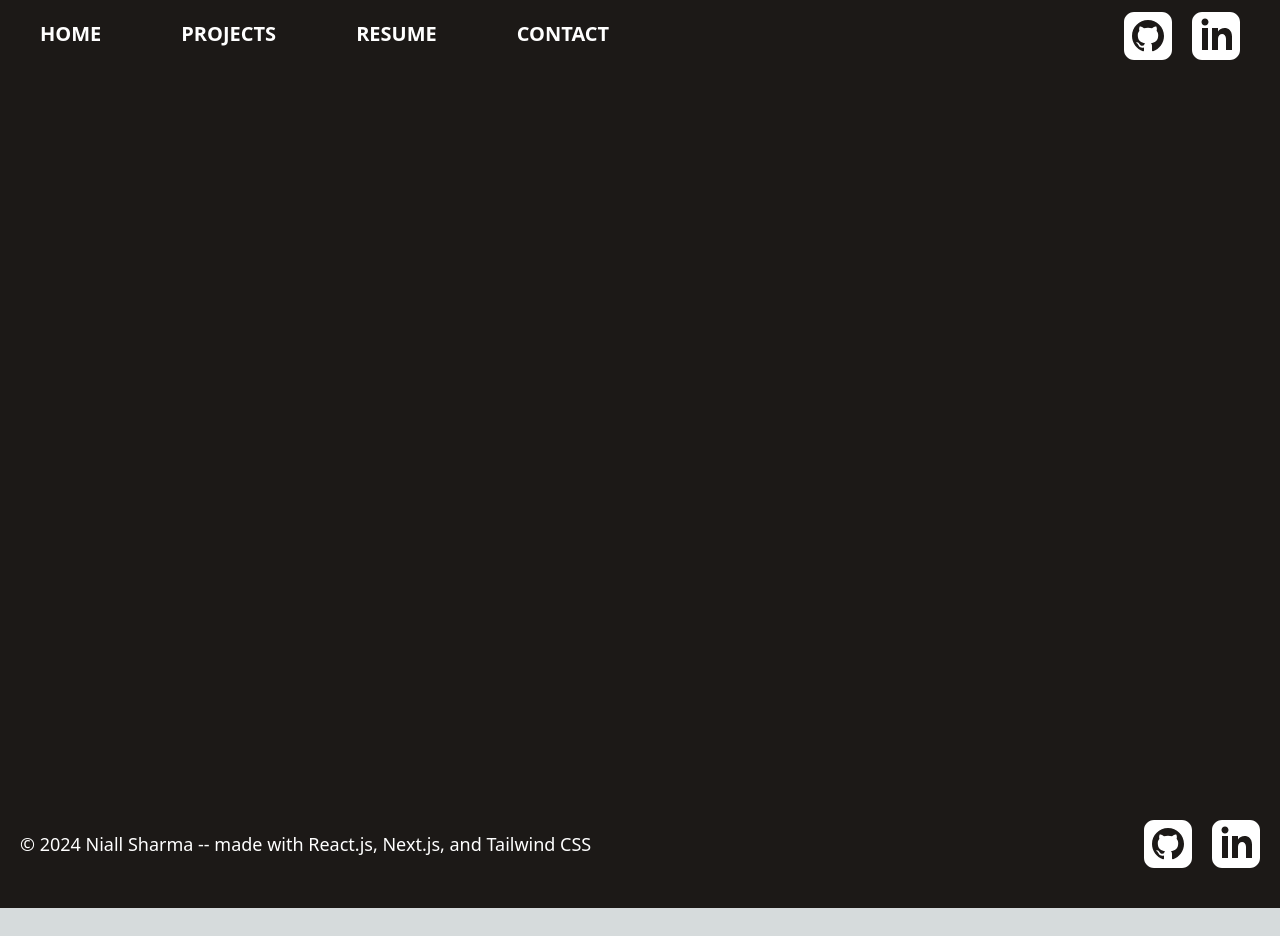
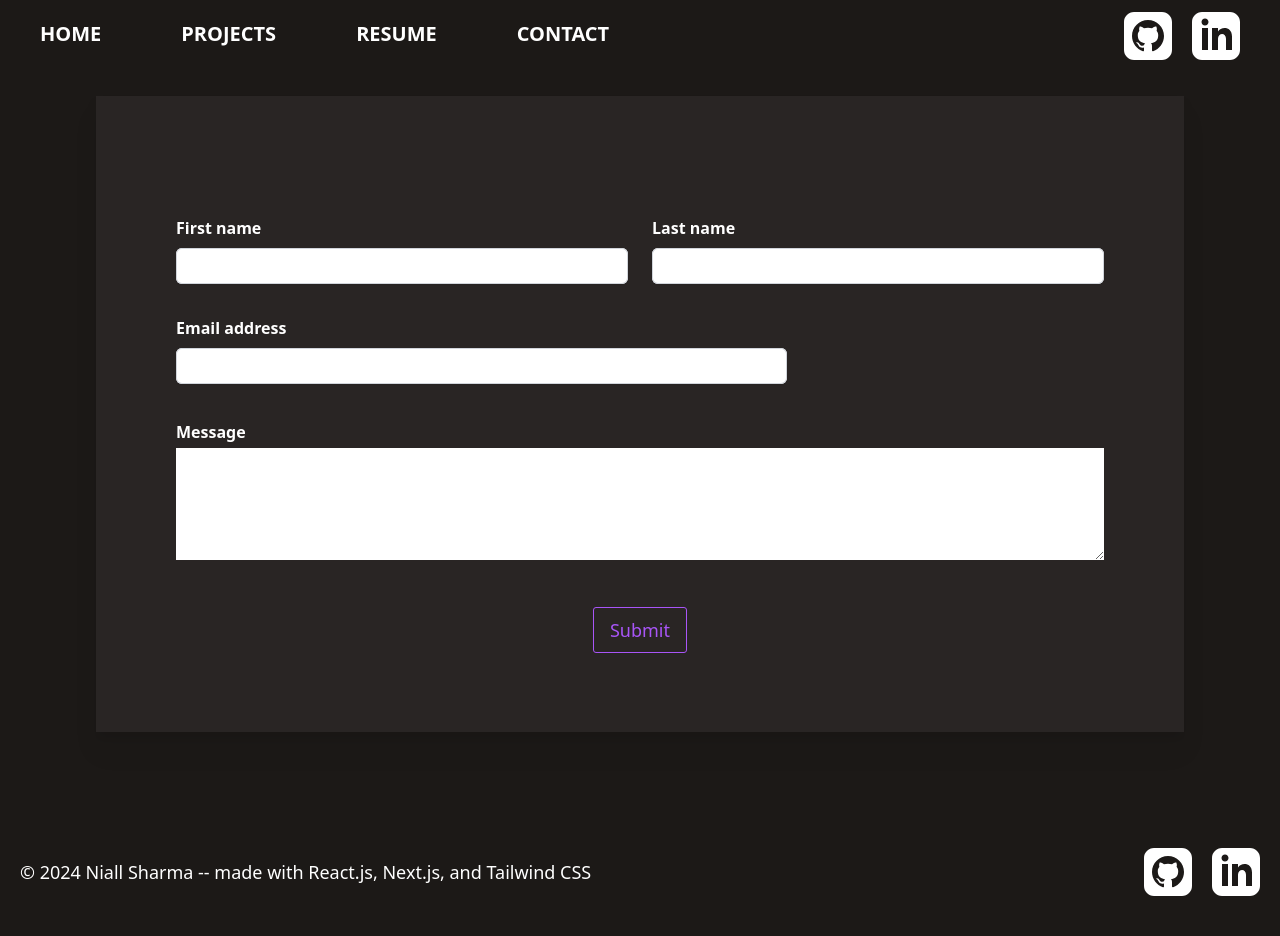
Before and after one commit to Niall-Sharma/programming-portfolio, a Next.js app: page /contact in a window 1280 px wide. Before the commit the page ends 908 px from the top, so only its background shows below. Built offline with nearby package versions, Linux system fonts and the light colour scheme.

Commit message:
Update page.tsx

```diff
--- a/src/app/contact/page.tsx
+++ b/src/app/contact/page.tsx
@@ -1,7 +1,70 @@
 export default function Contact() {
-    return (
-      <main className=" min-h-screen items-center justify-between p-24 bg-stone-900">
+  return (
+    <main className=" min-h-screen items-center p-24 bg-stone-900 flex justify-center">
+      <div className="bg-stone-800 p-20 drop-shadow-xl w-full">
+        <form>
+          <div className="mt-10 grid grid-cols-1 gap-x-6 gap-y-8 sm:grid-cols-6">
+            <div className="sm:col-span-3">
+              <label htmlFor="first-name" className="block text-md font-bold leading-6 text-white">
+                First name
+              </label>
+              <div className="mt-2">
+                <input
+                  type="text"
+                  name="first-name"
+                  id="first-name"
+                  autoComplete="given-name"
+                  className="block w-full p-1 rounded-md border-0 py-1.5 text-gray-900 shadow-sm ring-1 ring-inset ring-gray-300 placeholder:text-gray-400 focus:ring-2 focus:ring-inset focus:ring-indigo-600 sm:text-sm sm:leading-6"
+                />
+              </div>
+            </div>
 
-      </main>
-    );
-  }
+            <div className="sm:col-span-3">
+              <label htmlFor="last-name" className="block text-md font-bold leading-6 text-white">
+                Last name
+              </label>
+              <div className="mt-2">
+                <input
+                  type="text"
+                  name="last-name"
+                  id="last-name"
+                  autoComplete="family-name"
+                  className="block p-1 w-full rounded-md border-0 py-1.5 text-gray-900 shadow-sm ring-1 ring-inset ring-gray-300 placeholder:text-gray-400 focus:ring-2 focus:ring-inset focus:ring-indigo-600 sm:text-sm sm:leading-6"
+                />
+              </div>
+            </div>
+
+            <div className="sm:col-span-4">
+              <label htmlFor="email" className="block text-md font-bold leading-6 text-white">
+                Email address
+              </label>
+              <div className="mt-2">
+                <input
+                  id="email"
+                  name="email"
+                  type="email"
+                  autoComplete="email"
+                  className="block w-full p-1 rounded-md border-0 py-1.5 text-gray-900 shadow-sm ring-1 ring-inset ring-gray-300 placeholder:text-gray-400 focus:ring-2 focus:ring-inset focus:ring-indigo-600 sm:text-sm sm:leading-6"
+                />
+              </div>
+            </div>
+            <div className="w-full col-span-full">
+              <label htmlFor="message" className="block text-md font-bold leading-8 text-white">
+                  Message
+              </label>
+              <textarea id="message" className="text-black p-2 block w-full" rows={4} />
+            </div>
+          </div>
+          <div className="mt-12 flex items-center justify-center gap-x-6">
+          <button
+            type="submit"
+            className="rounded-sm outline outline-1 hover:text-white hover:ease-in-out transition-all outline-purple-500 px-4 py-2 text-lg font-thin text-purple-500 shadow-sm hover:bg-purple-500 focus-visible:outline focus-visible:outline-2 focus-visible:outline-offset-2 focus-visible:outline-purple-500"
+          >
+            Submit
+          </button>
+        </div>
+        </form>
+      </div>
+    </main>
+  );
+}
```
